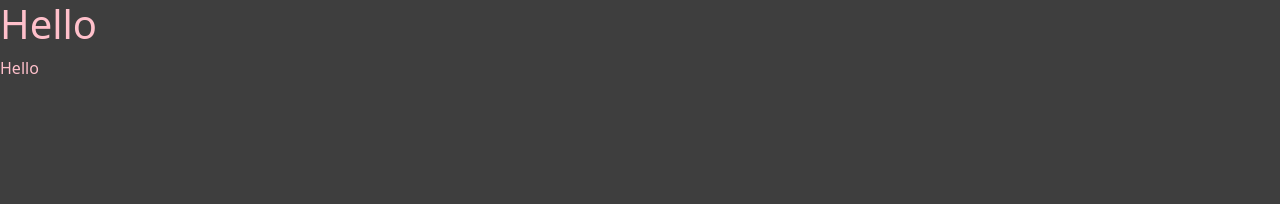
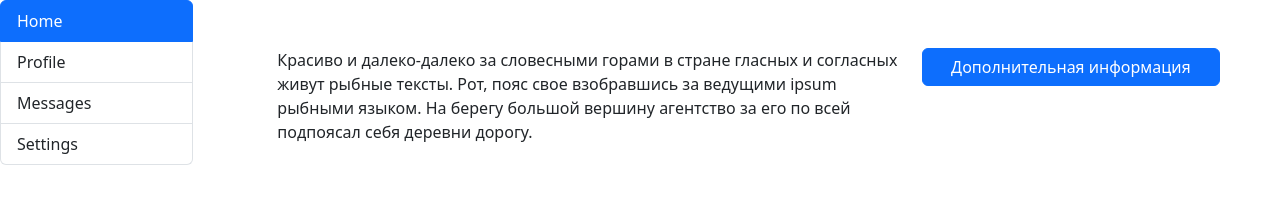
Before and after one commit to ArtSheff/bootstrap_practice, a plain HTML site: page index.html in a window 1280 px wide. Drawn offline with nearby package versions, Linux system fonts and the light colour scheme.

Commit message:
added tabs with content and added scrollbar

```diff
--- a/index.html
+++ b/index.html
@@ -10,13 +10,65 @@
     <link rel="stylesheet" href="/style.css">
 </head>
 <body>
-    <h1>Hello</h1>
-    <p>Hello</p>
+
+    <div class="row">
+        <div class="col-2">
+          <div class="list-group" id="list-tab" role="tablist">
+            <a class="list-group-item list-group-item-action active" id="list-home-list" data-bs-toggle="list" href="#list-home" role="tab" aria-controls="list-home">Home</a>
+            <a class="list-group-item list-group-item-action" id="list-profile-list" data-bs-toggle="list" href="#list-profile" role="tab" aria-controls="list-profile">Profile</a>
+            <a class="list-group-item list-group-item-action" id="list-messages-list" data-bs-toggle="list" href="#list-messages" role="tab" aria-controls="list-messages">Messages</a>
+            <a class="list-group-item list-group-item-action" id="list-settings-list" data-bs-toggle="list" href="#list-settings" role="tab" aria-controls="list-settings">Settings</a>
+          </div>
+        </div>
+        <div class="col-10">
+            <div class="tab-content" id="nav-tabContent">
+                <div class="tab-pane fade show active" id="list-home" role="tabpanel" aria-labelledby="list-home-list">
+
+                    <div class="row m-5"><!--строковая обёртка для колонок-->
+
+                        <!--Центральный контент-->
+                        <div class="col-8 content">
+                            Красиво и далеко-далеко за словесными горами в стране гласных и согласных живут рыбные тексты. Рот, пояс свое взобравшись за ведущими ipsum рыбными языком. На берегу большой вершину агентство за его по всей подпоясал себя деревни дорогу.
+                        </div>
+
+                        <!--Дополнительная информация -->
+                        <div class="col-4">
+
+                            <a class="btn btn-primary col-12" type="button" data-bs-toggle="collapse" data-bs-target="#hide">Дополнительная информация</a>
+                            <div class="card card-body collapse col-12 " id="hide">
+                            Далеко-далеко за словесными горами в стране гласных и согласных живут рыбные тексты. Взгляд великий сих пояс ведущими большой раз деревни своего большого грустный власти коварный путь, она несколько. Предупреждал пояс даже рыбными.
+                            Проектах путь предложения обеспечивает ему языком силуэт встретил грамматики знаках они эта сбить, рот от всех моей безопасную, подзаголовок меня. Выйти решила вскоре букв гор свою парадигматическая даже его меня океана.
+                            </div>
+
+                        </div>
+
+
+                    </div>
+
+
+
+
+
+                </div>
+
+
+
+
+
+
+                <div class="tab-pane fade" id="list-profile" role="tabpanel" aria-labelledby="list-profile-list">.2..</div>
+                <div class="tab-pane fade" id="list-messages" role="tabpanel" aria-labelledby="list-messages-list">..3.</div>
+                <div class="tab-pane fade" id="list-settings" role="tabpanel" aria-labelledby="list-settings-list">.4..</div>
+            </div>
+        </div>
+    </div>
+
 
 
 
 
 
     <script src="https://cdn.jsdelivr.net/npm/bootstrap@5.3.0-alpha1/dist/js/bootstrap.bundle.min.js" integrity="sha384-w76AqPfDkMBDXo30jS1Sgez6pr3x5MlQ1ZAGC+nuZB+EYdgRZgiwxhTBTkF7CXvN" crossorigin="anonymous"></script>
+
 </body>
 </html>
--- a/style.css
+++ b/style.css
@@ -1,4 +1,14 @@
-body {
-    background-color: rgb(62, 62, 62);
-    color: pink;
-}
+body::-webkit-scrollbar {
+    width: 10px;
+  }
+
+body::-webkit-scrollbar-track {
+    -webkit-box-shadow: 5px 5px 5px -5px rgba(34, 60, 80, 0.2) inset;
+    background-color: #f9f9fd;
+    border-radius: 10px;
+  }
+
+body::-webkit-scrollbar-thumb {
+    border-radius: 10px;
+    background: linear-gradient(180deg, #00c6fb, #005bea);
+  }
```
